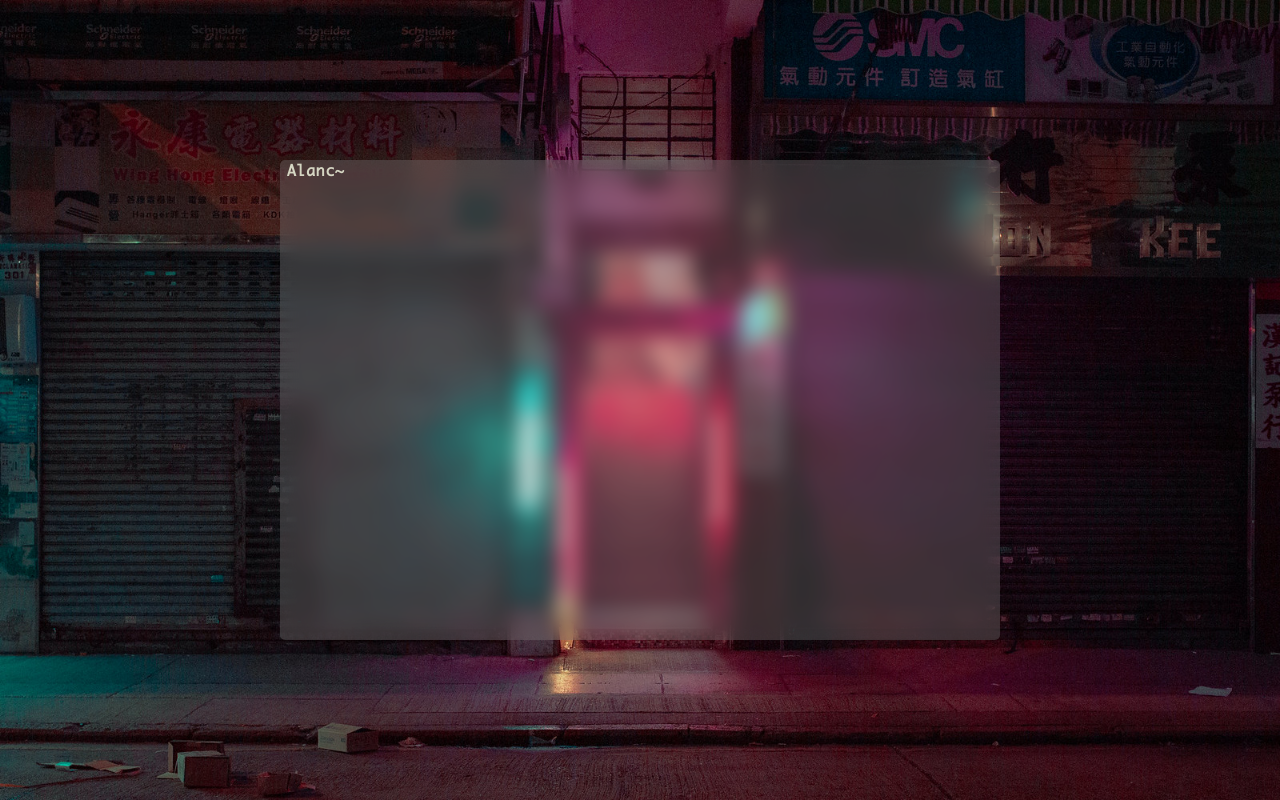
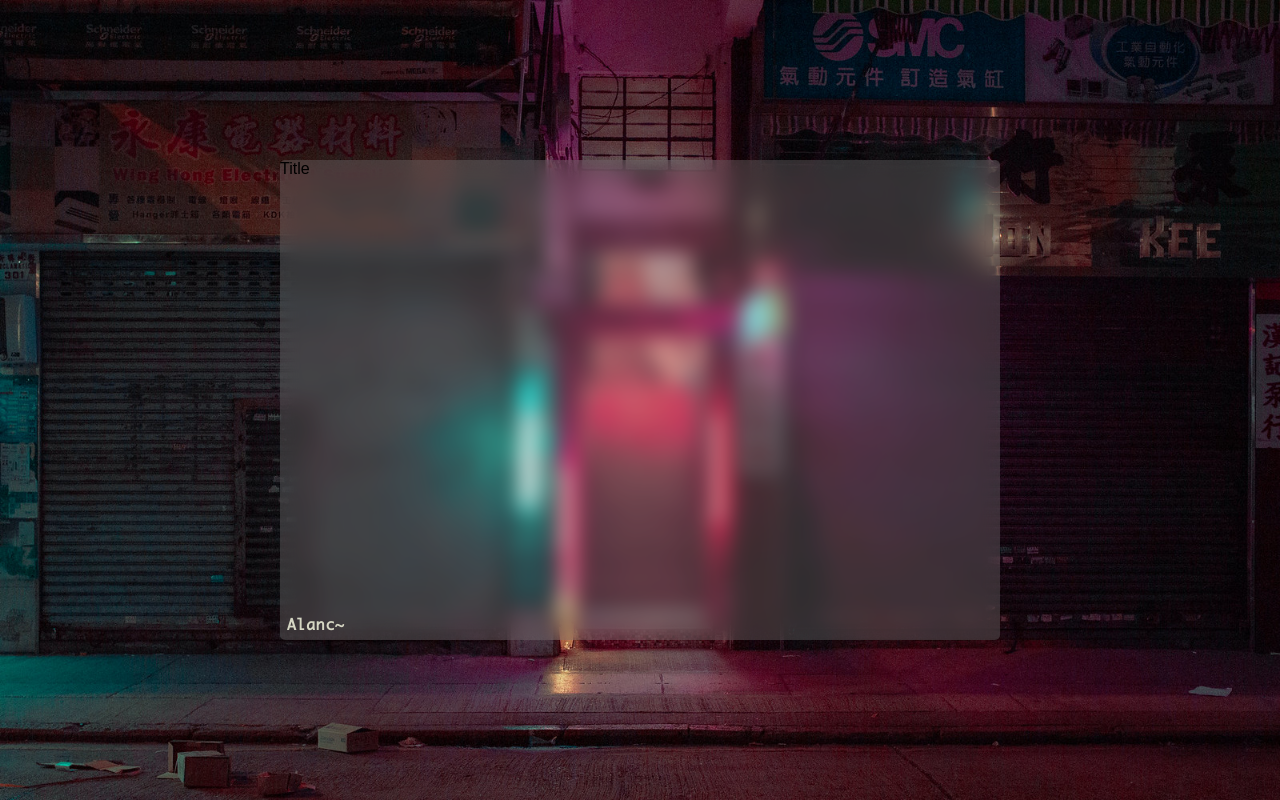
Before and after one commit to alancuriel/homepagesite, a Gatsby site: page / in a window 1280 px wide. Built offline with nearby package versions, Linux system fonts and the light colour scheme; Gatsby itself is replaced by a stand-in of ours.

Commit message:
Fixed content and scrollbar

```diff
--- a/src/pages/index.js
+++ b/src/pages/index.js
@@ -9,21 +9,23 @@ const HIDDEN_HISTORY_KEY = "hidden_history"
 const MAX_HISTORY_COUNT = 20
 
 function getAliasList() {
-  var list = settings.aliases.clearAliases.concat(settings.aliases.closeAliases,
+  var list = settings.aliases.clearAliases.concat(
+    settings.aliases.closeAliases,
     settings.aliases.newTabAliases,
-                                                  settings.aliases.newTabFocusedAliases);
+    settings.aliases.newTabFocusedAliases
+  )
   settings.aliases.redirectAliases.forEach(element => {
     element.aliases.forEach(e => {
       list = list.concat(e)
-    });
-  });
+    })
+  })
 
-  return list.sort((a,b) => {
-    return a.length - b.length;
-  });
+  return list.sort((a, b) => {
+    return a.length - b.length
+  })
 }
 
-const aliases = getAliasList();
+const aliases = getAliasList()
 
 export default function Home() {
   const [hasMounted, setHasMounted] = useState(false)
@@ -44,7 +46,9 @@ export default function Home() {
       const hiddenHistoryItems = window.localStorage.getItem(HIDDEN_HISTORY_KEY)
 
       setHistory(historyItems !== null ? JSON.parse(historyItems) : [])
-      setHiddenHistory(hiddenHistoryItems !== null ? JSON.parse(hiddenHistoryItems): [])
+      setHiddenHistory(
+        hiddenHistoryItems !== null ? JSON.parse(hiddenHistoryItems) : []
+      )
     }
   }, [hasMounted])
 
@@ -55,22 +59,29 @@ export default function Home() {
   }, [history, hasMounted])
 
   useEffect(() => {
-    if(hasMounted) {
-      window.localStorage.setItem(HIDDEN_HISTORY_KEY, JSON.stringify(hiddenHistory))
+    if (hasMounted) {
+      window.localStorage.setItem(
+        HIDDEN_HISTORY_KEY,
+        JSON.stringify(hiddenHistory)
+      )
     }
-  },[hasMounted, hiddenHistory])
+  }, [hasMounted, hiddenHistory])
 
   const keyDownHandler = e => {
-    if (e.keyCode === 13) { // Enter
+    if (e.keyCode === 13) {
+      // Enter
       runCommand()
-    } else if (e.keyCode === 9) { // Tab
-      e.preventDefault();
+    } else if (e.keyCode === 9) {
+      // Tab
+      e.preventDefault()
       runAutoComplete()
-    } else if (e.keyCode === 38) { // Arrow Up
-      e.preventDefault();
+    } else if (e.keyCode === 38) {
+      // Arrow Up
+      e.preventDefault()
       runUpHistory()
-    } else if (e.keyCode === 40) { // Arrow Down
-      e.preventDefault();
+    } else if (e.keyCode === 40) {
+      // Arrow Down
+      e.preventDefault()
       runDownHistory()
     }
   }
@@ -126,54 +137,54 @@ export default function Home() {
       }
     }
 
-    historyIndex.current = -1;
+    historyIndex.current = -1
     setInputText("")
   }
 
   const runAutoComplete = () => {
     const text = inputText
-    var arr = text.split(' ')
-
-
+    var arr = text.split(" ")
 
     const foundIndex = aliases.findIndex(a => {
-      return (a.startsWith(arr[arr.length-1]) && a !== arr[arr.length-1])
+      return a.startsWith(arr[arr.length - 1]) && a !== arr[arr.length - 1]
     })
 
-    if(foundIndex >= 0 ){
-      arr[arr.length-1] = aliases[foundIndex]
+    if (foundIndex >= 0) {
+      arr[arr.length - 1] = aliases[foundIndex]
       setInputText(arr.join(" "))
     }
   }
 
   const runUpHistory = () => {
     if (hiddenHistory.length > 0) {
-
-      if ( historyIndex.current + 1 < hiddenHistory.length) {
+      if (historyIndex.current + 1 < hiddenHistory.length) {
         historyIndex.current = historyIndex.current + 1
       }
 
-      if (historyIndex.current < hiddenHistory.length && historyIndex.current >= 0) {
-        setInputText(hiddenHistory[hiddenHistory.length - 1 - historyIndex.current])
+      if (
+        historyIndex.current < hiddenHistory.length &&
+        historyIndex.current >= 0
+      ) {
+        setInputText(
+          hiddenHistory[hiddenHistory.length - 1 - historyIndex.current]
+        )
+      }
     }
   }
 
-  }
-
   const runDownHistory = () => {
-
     if (hiddenHistory.length > 0) {
-
-      if ( historyIndex.current - 1 >= -1) {
+      if (historyIndex.current - 1 >= -1) {
         historyIndex.current = historyIndex.current - 1
       }
 
-      if (historyIndex.current >= 0 ) {
-        setInputText(hiddenHistory[hiddenHistory.length - 1 - historyIndex.current])
+      if (historyIndex.current >= 0) {
+        setInputText(
+          hiddenHistory[hiddenHistory.length - 1 - historyIndex.current]
+        )
       } else if (historyIndex.current === -1) {
         setInputText("")
       }
-
     }
   }
 
@@ -192,10 +203,10 @@ export default function Home() {
     ])
   }
 
-  const addHiddenHistoryItem = (text) => {
+  const addHiddenHistoryItem = text => {
     var arr = [...hiddenHistory]
-    if(arr.length + 1 > MAX_HISTORY_COUNT) {
-      console.log(arr.splice(0,1)[0] + " removed from history")
+    if (arr.length + 1 > MAX_HISTORY_COUNT) {
+      console.log(arr.splice(0, 1)[0] + " removed from history")
     }
     arr.push(text)
     setHiddenHistory(arr)
@@ -216,8 +227,13 @@ export default function Home() {
             WebkitBackdropFilter:
               "blur(" + settings.style.consoleBlurStrength + ")",
             backgroundColor: settings.style.consoleBackgroundColor,
+            scrollbarColor: settings.style.consoleScrollbarColor,
+            msScrollbarHighlightColor: settings.style.consoleScrollbarHighlightColor
           }}
         >
+          <div>Title</div>
+          <div className="console-container">
+            <div className="console-item-container">
               {history.map(item => {
                 return (
                   <p
@@ -251,6 +267,8 @@ export default function Home() {
                 ></input>
               </p>
             </div>
+          </div>
+        </div>
       )}
     </div>
   )
--- a/src/styles/global.css
+++ b/src/styles/global.css
@@ -28,15 +28,9 @@ body {
   background-attachment: fixed;
   background-size: cover;
   display: flex;
-  flex-direction: column;
   justify-content: center;
+  align-items: center;
   z-index: -5;
-}
-
-.container {
-  display: flex;
-  flex-direction: row;
-  justify-content: center;
 }
 
 .content {
@@ -45,17 +39,32 @@ body {
   max-height: 30rem;
   width: 45rem;
   height: 30rem;
+  min-width: 45rem;
+  min-height: 30rem;
   border-radius: 5px;
   backdrop-filter: "blur(10px)";
   -webkit-backdrop-filter: "blur(10px)";
   background-color: rgba(255, 255, 255, 0.3);
+  display: flex;
+  justify-content: flex-end;
+  flex-direction: column;
+}
+
+.console-container {
   flex: 1;
+  overflow-y: auto;
+}
+
+.console-item-container {
+  height: auto;
+  min-height: 100%;
+  display: flex;
   flex-direction: column;
   justify-content: flex-end;
-  overflow-y: scroll;
 }
 
 .shell {
+  flex-basis: auto;
   margin-top: 0px;
   margin-bottom: 5px;
   margin-left: 7px;
@@ -78,9 +87,27 @@ select:focus {
 }
 
 .historyItem {
+  flex-basis: auto;
   font-size: .85rem;
   font-family: monaco;
   margin-top: 0px;
   margin-bottom: 3px;
   margin-left: 7px;
 }
+
+::-webkit-scrollbar {
+  width: 8px;
+}
+
+::-webkit-scrollbar-track {
+  background: transparent;
+}
+
+::-webkit-scrollbar-thumb {
+  background: #888;
+  border-radius: 5px;
+}
+
+::-webkit-scrollbar-thumb:hover {
+  background: #555;
+}
--- a/static/home-config.json
+++ b/static/home-config.json
@@ -9,7 +9,9 @@
         "consoleBlurStrength": "10px",
         "consoleBackgroundColor": "rgba(141, 141, 141, 0.3)",
         "consolePromptColor": "#d5d6c3",
-        "consoleTextColor": "#d5d6c3"
+        "consoleTextColor": "#d5d6c3",
+        "consoleScrollbarColor": "#888",
+        "consoleScrollbarHighlightColor": "#555"
     },
     "aliases": {
         "clearAliases": [
```
Lines whose indentation alone changed are shown as unchanged.
